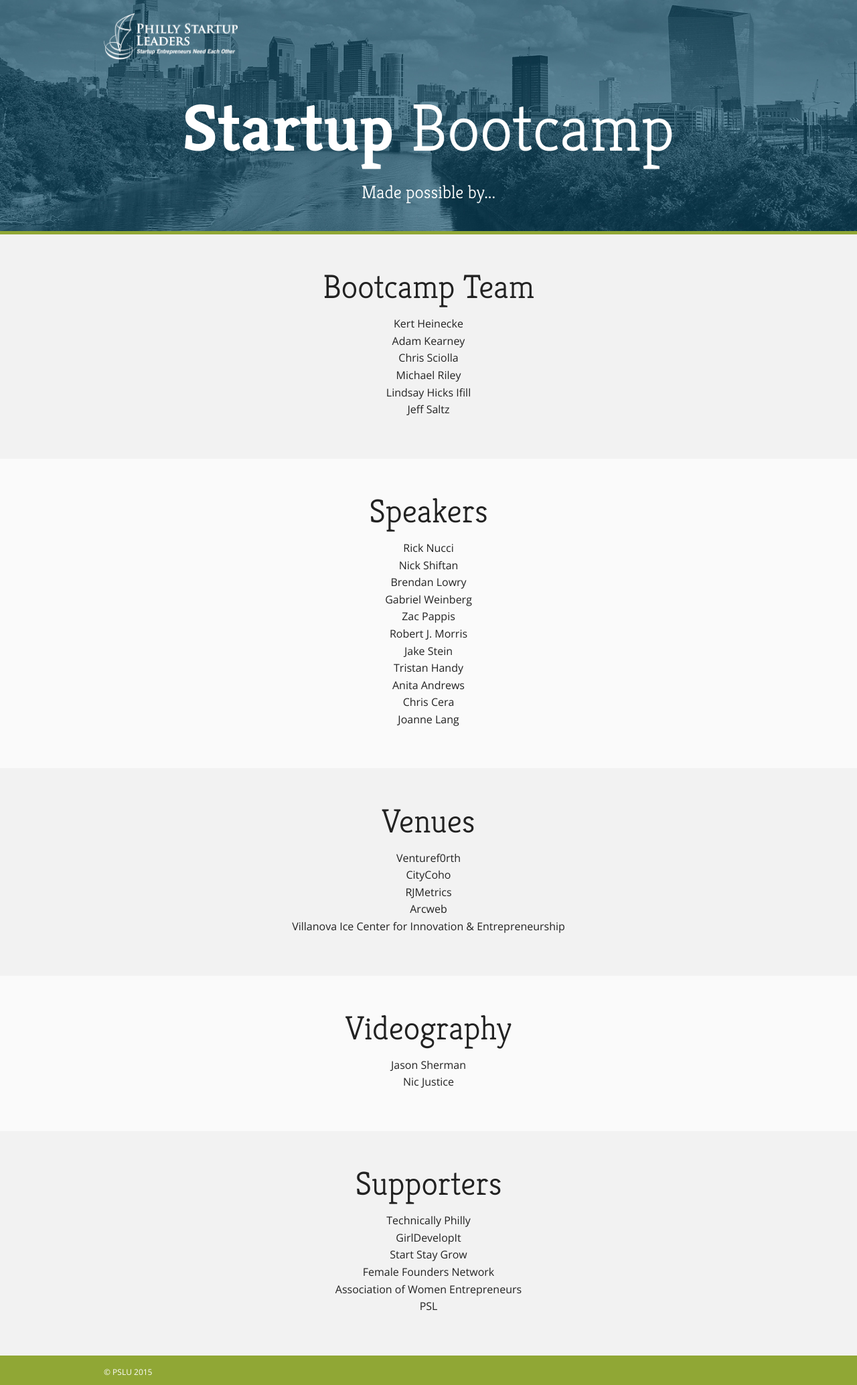
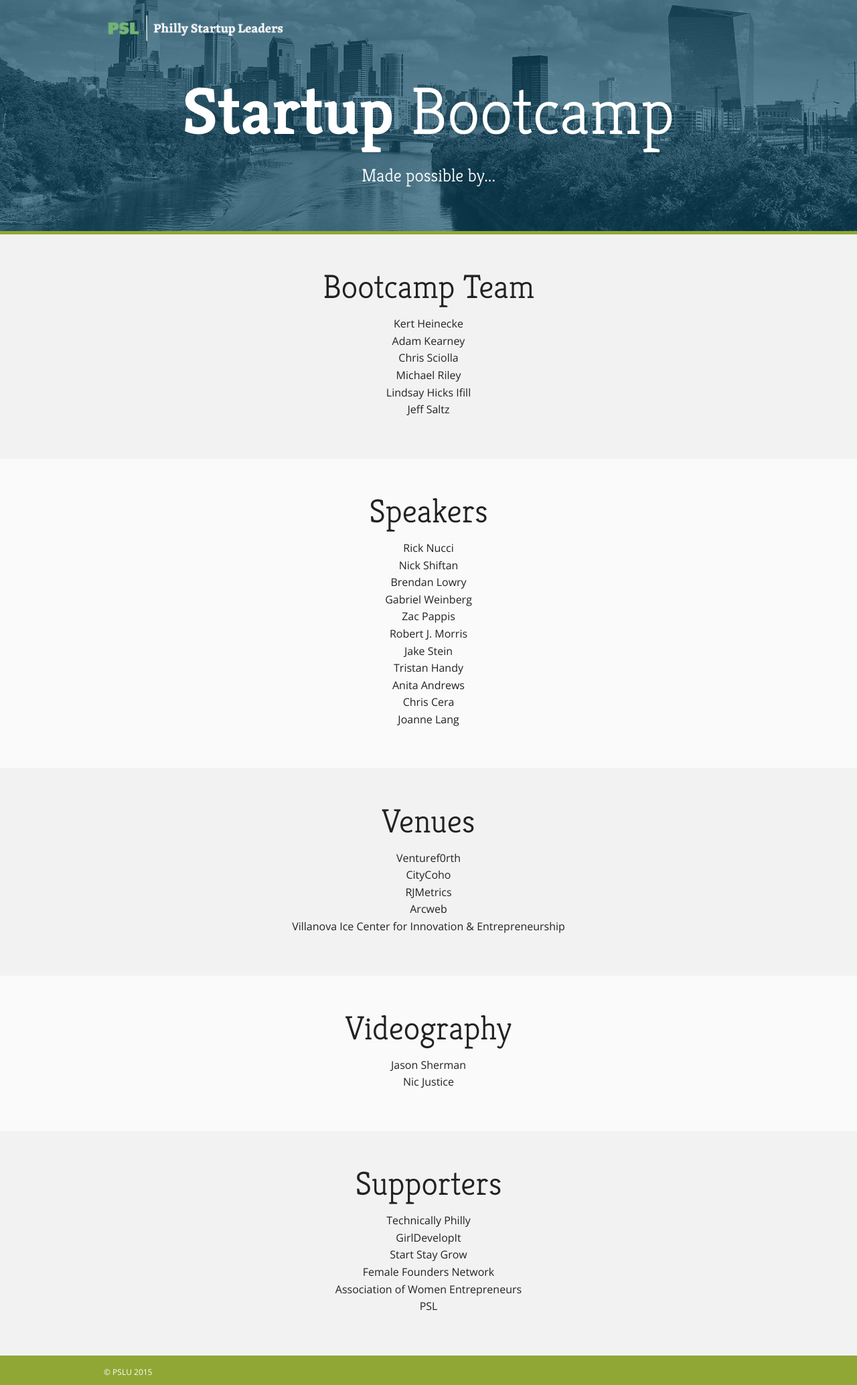
Before and after one commit to phillystartupleaders/bootcamp, a Jekyll site: the page built from sponsors/index.html, in a window 1280 px wide. Shown: the whole page at 67% size. Built offline with Jekyll 4.4.1, drawn with Linux system fonts in a browser that asks for light colours; nearby versions of some CDN libraries; library files that are not in the unit come from our copies.

Commit message:
change logo and remove sponsor section

```diff
--- a/_sass/_app.scss
+++ b/_sass/_app.scss
@@ -65,14 +65,14 @@
 }
 
 .logo-container {
-  background-image: url("../img/pslu_logo_white.png");
-  background-size: 200px 70px;
+  background-image: url("../img/pslu_logo_light.png");
+  background-size: auto 45px;
   background-repeat: no-repeat;
 }
 
 .logo {
-  height: 70px;
-  width: 200px;
+  height: 45px;
+  width: 275px;
   display: inline-block;
   text-indent: 100%;
   white-space: nowrap;
--- a/index.html
+++ b/index.html
@@ -49,9 +49,9 @@
       <p>You can't find this kind of focused mentorship and training anywhere else in the city!</p>
       <p>Be sure to read the <a href="#faq">FAQ</a> below for more info about the bootcamp.</p>
     </div>
-    <h3 class="sponsors-link">
+    <!-- <h3 class="sponsors-link">
       <a href="{{ site.baseurl }}/sponsors">Bootcamp Made Possible By...</a>
-    </h3>
+    </h3> -->
   </div>
 </div>
 
```
Also changed, not shown: other parts of index.html (+1 -1 lines), img/pslu_logo_light.png (added).
